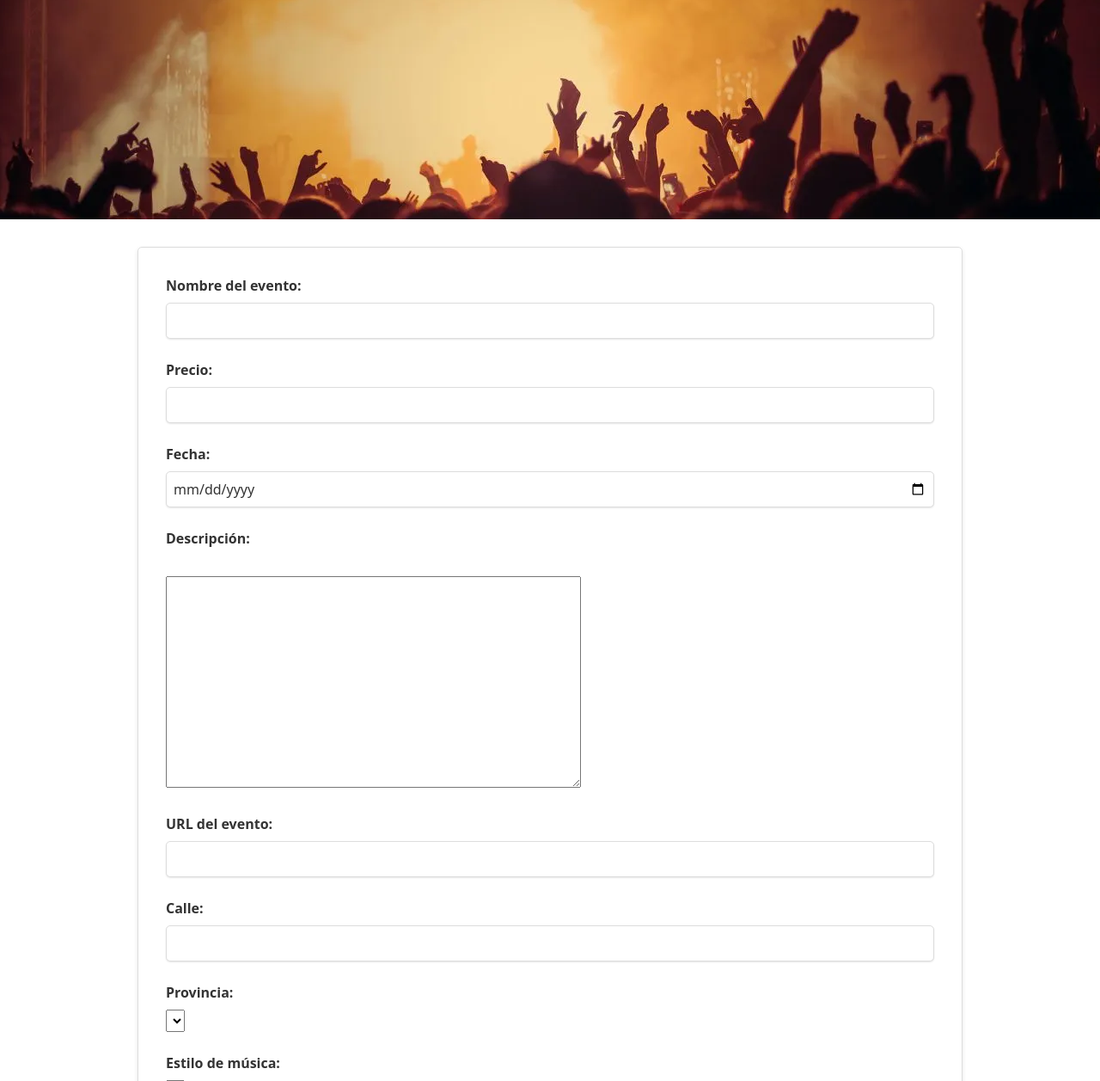
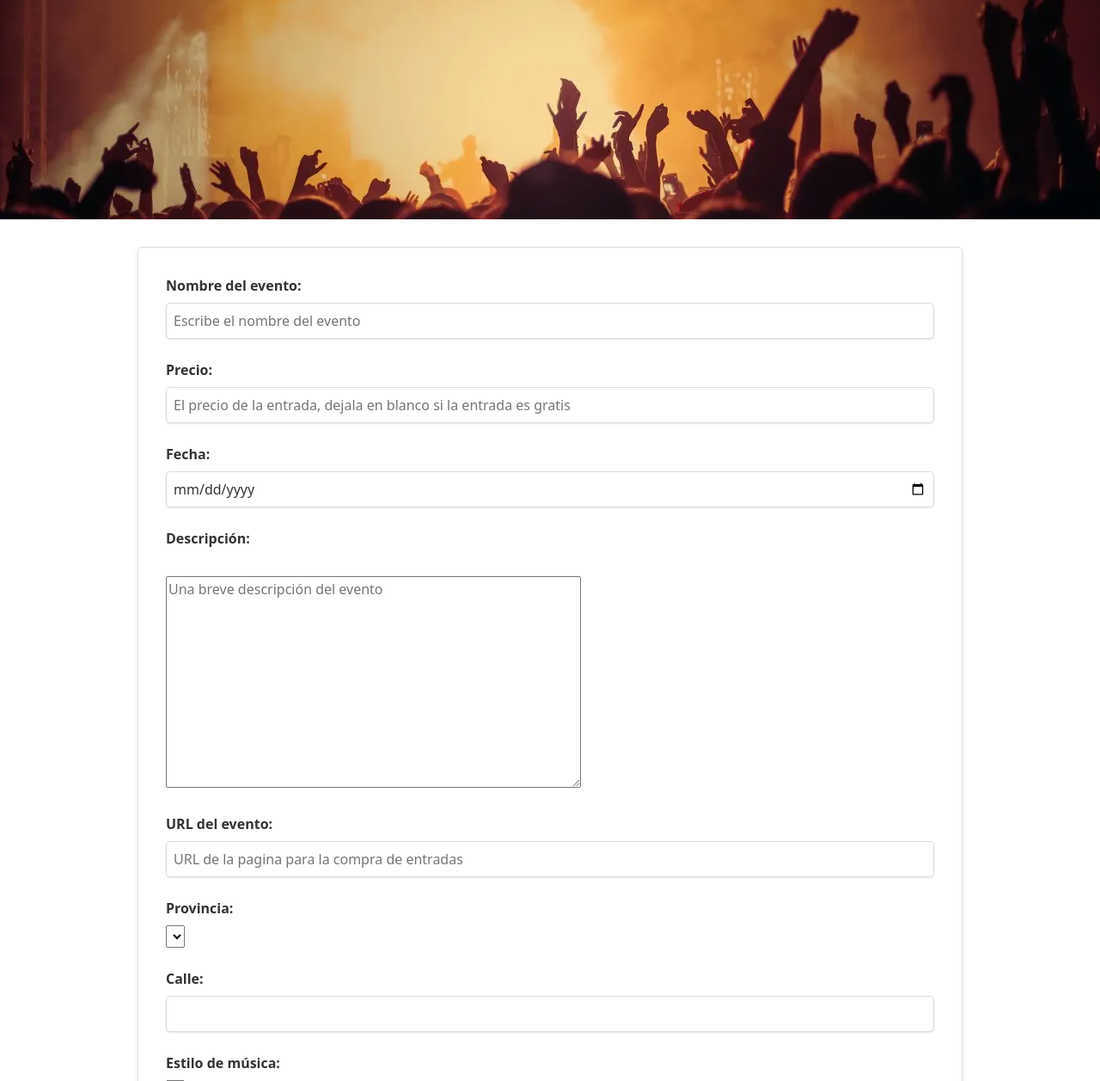
Before and after one commit to markakop/proyecto_DAW, a PHP site: page /paginas/crear_evento.php in a window 1280 px wide. Shown: the part 57-1314 px from the top of the page at 86% size. Run offline with PHP 8.4, Linux system fonts and the light colour scheme; lists and menus that the app fills with data are empty.

Commit message:
tus muertos

```diff
--- a/bbdd/conexion_bbdd.php
+++ b/bbdd/conexion_bbdd.php
@@ -1,6 +1,5 @@
 <?php
-class Consultas
-{
+class Consultas {
     private $servername = "127.0.0.1";
     private $username = "root";
     private $password = "root";
@@ -8,8 +7,7 @@ class Consultas
     private $conn;
 
     // Constructor para conectar a la base de datos
-    public function __construct()
-    {
+    public function __construct() {
         $this->conn = new mysqli($this->servername, $this->username, $this->password, $this->dbname);
 
         // Verificar la conexión
@@ -18,8 +16,7 @@ class Consultas
         }
     }
 
-    public function login($username, $password)
-    {
+    public function login($username, $password) {
         $pass = md5($password);
         $sql = "SELECT * FROM usuarios WHERE nombre_usuario='$username' AND pass='$pass'";
 
@@ -27,8 +24,7 @@ class Consultas
         return !empty($result);
     }
 
-    public function insertarUsuario()
-    {
+    public function insertarUsuario() {
         $password = "123456789";
         $pass = md5($password);
         $sql = "INSERT INTO usuarios VALUES (null,'david_8romero@hotmail.com', 'david8romero', '$pass')";
@@ -40,8 +36,7 @@ class Consultas
         }
     }
 
-    public function modificarEvento($id, $nombre, $precio, $fecha, $activo, $url_compra)
-    {
+    public function modificarEvento($id, $nombre, $precio, $fecha, $activo, $url_compra) {
         $sql = "UPDATE eventos SET nombre='$nombre', precio=$precio, fecha='$fecha', activo='$activo', url_compra='$url_compra' WHERE id_evento=$id";
 
         if ($this->ejecutarConsulta($sql)) {
@@ -51,8 +46,7 @@ class Consultas
         }
     }
 
-    public function borrarEvento($id)
-    {
+    public function borrarEvento($id) {
         $sql = "DELETE FROM eventos WHERE id_evento = $id";
 
         if ($this->ejecutarConsulta($sql)) {
@@ -63,8 +57,7 @@ class Consultas
     }
 
     // Método para obtener todos los eventos para el HOME
-    public function obtenerEventos()
-    {
+    public function obtenerEventos() {
         $sql = "SELECT e.id_evento id, e.nombre nombre, e.fecha fecha, e.precio precio, e.activo, e.url_compra, i.nombre nombre_img, i.extension, es.ds_estilo estilo, i.url url_imagen
                 FROM eventos e
                 JOIN imagenes i ON e.imagen_buscador=i.id_imagen
@@ -73,9 +66,8 @@ class Consultas
     }
 
     // Método para obtener todos los eventos para el HOME con filtro
-    public function obtenerEventosFiltro($nombre = "", $fecha = "", $estilo = "", $tipo = "")
-    {
-        $sql = "SELECT e.id_evento id, e.nombre nombre, e.fecha fecha, e.precio precio, i.nombre nombre_img, i.extension extension, es.ds_estilo estilo, t.tipo_evento tipo_evento
+    public function obtenerEventosFiltro($nombre = "", $fecha = "", $estilo = "", $tipo = "") {
+        $sql = "SELECT e.id_evento id, e.nombre nombre, e.fecha fecha, e.precio precio, e.activo, e.url_compra, i.nombre nombre_img, i.extension, es.ds_estilo estilo, i.url url_imagen
                 FROM eventos e
                 JOIN imagenes i ON e.imagen_buscador=i.id_imagen
                 JOIN estilos es ON e.id_estilo=es.id_estilo
@@ -106,23 +98,22 @@ class Consultas
         return $this->obtenerResultados($sql);
     }
 
-    public function obtenerEventoId($id)
-    {
+    public function obtenerEventoId($id) {
         $sql = "SELECT e.nombre nombre, e.fecha fecha, e.descripcion descripcion, e.url_compra url_compra,
-                    d.calle calle, p.codigo_postal codigo_postal, p.provincia provincia,
+                    d.calle calle, p.provincia provincia,
                     ib.nombre nombre_img_e, ib.url url_buscador,
                     ic.nombre nombre_img_c, ic.url url_cartel
                 FROM eventos e
                 JOIN direcciones d ON e.direccion_id=d.id_direccion
-                JOIN provincia p ON d.id_provincia=p.id_provincia
+                JOIN localidad l USING(id_localidad)
+                JOIN provincia p USING(id_provincia)
                 JOIN imagenes ib ON ib.id_imagen=e.imagen_buscador
                 JOIN imagenes ic ON ic.id_imagen=e.imagen_cartel
                 WHERE e.id_evento=$id;";
         return $this->obtenerResultados($sql)[0];
     }
 
-    public function obtenerEstilo($evento_nombre)
-    {
+    public function obtenerEstilo($evento_nombre) {
         $sql = "SELECT e.id_evento id, e.nombre nombre, e.fecha fecha, e.precio precio, i.nombre nombre_img, i.extension extension, i.datos datos, es.ds_estilo estilo
                 FROM eventos e
                 JOIN imagenes i ON e.imagen_evento=i.id_imagen
@@ -131,16 +122,13 @@ class Consultas
         return $this->obtenerResultados($sql);
     }
 
-    // Método para obtener todas las direcciones
-    public function obtenerDirecciones()
-    {
+    public function obtenerDirecciones() {
         $sql = "SELECT * FROM Direcciones";
         return $this->obtenerResultados($sql);
     }
 
     // Método para realizar una consulta y devolver los resultados
-    private function obtenerResultados($sql)
-    {
+    private function obtenerResultados($sql) {
         $result = $this->conn->query($sql);
         $data = array();
 
--- a/paginas/home.php
+++ b/paginas/home.php
@@ -7,9 +7,10 @@
     $nombre = isset($_POST["nombre"]) ? $_POST["nombre"] : "";
     $fecha = isset($_POST["fecha"]) ? $_POST["fecha"] : "";
     $estilo = isset($_POST["estilo"]) ? $_POST["estilo"] : "";
+    $tipo = isset($_POST["tipo"]) ? $_POST["tipo"] : "";
     $eventos = new Consultas();
     if ($nombre != "" || $fecha != "" || $estilo != "") {
-        $datos_eventos = $eventos->obtenerEventosFiltro($nombre, $fecha, $estilo);
+        $datos_eventos = $eventos->obtenerEventosFiltro($nombre, $fecha, $estilo, $tipo);
     } else {
         $datos_eventos = $eventos->obtenerEventos();
     }
--- a/themes/event-select.php
+++ b/themes/event-select.php
@@ -12,7 +12,7 @@ echo
             </div>
             <div class="detalles-ev">
                 <img src="../img/iconos/ubicacion.png" alt="">
-                <div class="titulos">'.$evento_select["calle"].', '. $evento_select["provincia"].' '. $evento_select["codigo_postal"] .'</div>
+                <div class="titulos">'.$evento_select["calle"].', '. $evento_select["provincia"].'</div>
             </div>
         </div>
         <div class="col-4 text-right button-comprar">
--- a/themes/formulario_crear.php
+++ b/themes/formulario_crear.php
@@ -1,37 +1,38 @@
+<?php
+    include '../bbdd/conexion_bbdd.php';
+    $eventos = new Consultas();
+?>
+
 <form class="form-event" action="process_event.php" method="post">
   <div class="form-group">
     <label for="event_name">Nombre del evento:</label>
-    <input type="text" id="event_name" name="event_name" required>
+    <input type="text" id="event_name" name="event_name" placeholder="Escribe el nombre del evento">
   </div><br>
 
   <div class="form-group">
     <label for="price">Precio:</label>
-    <input type="number" id="price" name="price" step="0.01" required>
+    <input type="number" id="price" name="price" step="0.01" placeholder="El precio de la entrada, dejala en blanco si la entrada es gratis">
   </div><br>
 
   <div class="form-group">
     <label for="event_date">Fecha:</label>
-    <input type="date" id="event_date" name="event_date" required>
+    <input type="date" id="event_date" name="event_date">
   </div><br>
 
   <div class="form-group">
     <label for="description">Descripción:</label><br>
-    <textarea id="description" name="description" rows="10" cols="50" required></textarea>
+    <textarea id="description" name="description" rows="10" cols="50" placeholder="Una breve descripción del evento"></textarea>
   </div><br>
 
   <div class="form-group">
     <label for="event_url">URL del evento:</label>
-    <input type="url" id="event_url" name="event_url" required>
+    <input type="url" id="event_url" name="event_url" placeholder="URL de la pagina para la compra de entradas">
   </div><br>
 
-  <div class="form-group">
-    <label for="street">Calle:</label>
-    <input type="text" id="street" name="street" required>
-  </div><br>
 
   <div class="form-group">
     <label for="province">Provincia:</label>
-    <select id="province" name="province" required>
+    <select id="province" name="province" placeholder="">
       <?php
       // Completar con las opciones de provincia desde la base de datos
       ?>
@@ -39,8 +40,13 @@
   </div><br>
 
   <div class="form-group">
+    <label for="street">Calle:</label>
+    <input type="text" id="street" name="street" placeholder="">
+  </div><br>
+
+  <div class="form-group">
     <label for="music_style">Estilo de música:</label>
-    <select id="music_style" name="music_style" required>
+    <select id="music_style" name="music_style" placeholder="">
       <?php
       // Completar con las opciones de estilo de música desde la base de datos
       ?>
@@ -49,7 +55,7 @@
 
   <div class="form-group">
     <label for="event_type">Tipo de evento:</label>
-    <select id="event_type" name="event_type" required>
+    <select id="event_type" name="event_type" placeholder="">
       <?php
       // Completar con las opciones de tipo de evento desde la base de datos
       ?>
```
